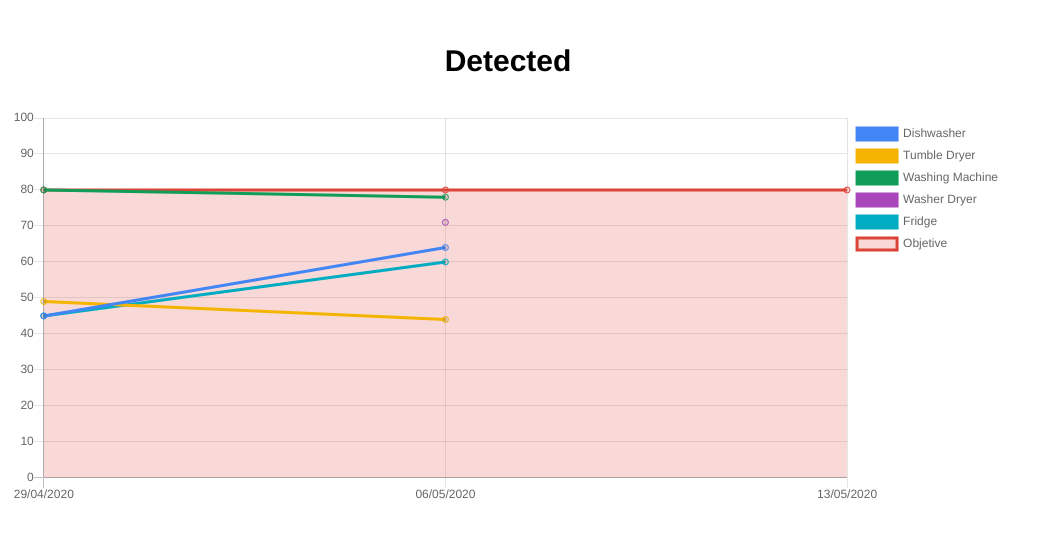
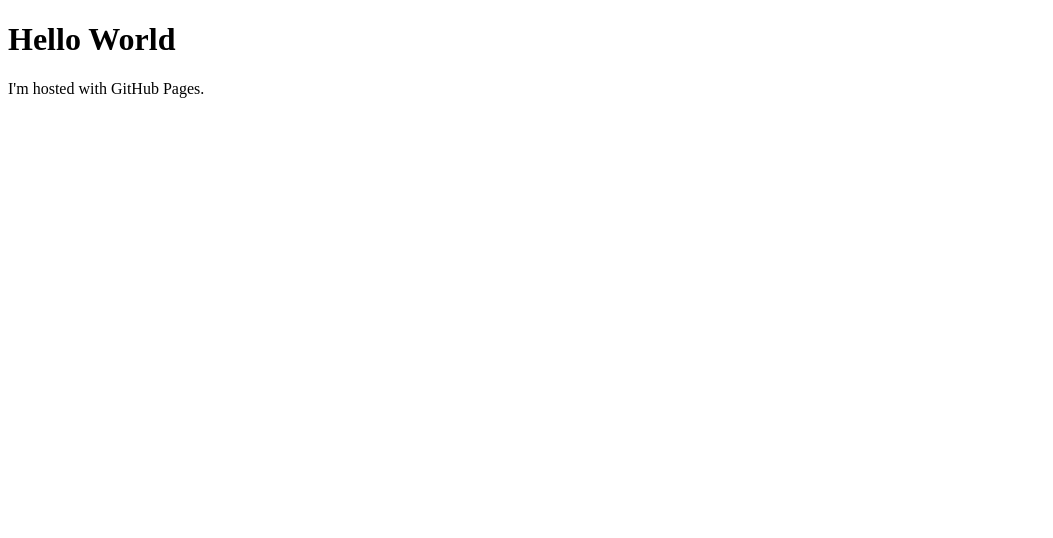
Before and after one commit to daysdg/daysdg.github.io, a plain HTML site: page index.html in a window 1280 px wide. Shown: the whole page, without its empty margins (0-1053 px from the left). Drawn offline with nearby package versions, Linux system fonts and the light colour scheme.

Commit message:
Update index.html

```diff
--- a/index.html
+++ b/index.html
@@ -1,94 +1,7 @@
 <!DOCTYPE html>
-<html>
-  <body>
-    <div style="display: block; width: 1000px;">
-      <canvas id="canvas"></canvas>
-    </div>
-
-
-
-    <script type="text/javascript" src="https://cdn.jsdelivr.net/npm/chart.js"></script>
-
-    <script type="text/javascript">
-
-      var ctx = document.getElementById('canvas');
-
-      var data =  {
-        labels: ['29/04/2020', '06/05/2020', '13/05/2020'],
-        datasets: [
-          {
-            label: 'Dishwasher',
-            fill: false,
-            borderColor: 'rgb(66, 133, 244)',
-            data: [45, 64]
-          },
-          {
-            label: 'Tumble Dryer',
-            fill: false,
-            borderColor: 'rgb(244, 180, 0)',
-            data: [49, 44]
-          },
-          {
-            label: 'Washing Machine',
-            fill: false,
-            borderColor: 'rgb(15, 157, 88)',
-            data: [80, 78]
-          },
-          {
-            label: 'Washer Dryer',
-            fill: false,
-            borderColor: 'rgb(171, 71, 188)',
-            data: [, 71]
-          },
-          {
-            label: 'Fridge',
-            fill: false,
-            borderColor: 'rgb(0, 172, 193)',
-            data: [45, 60]
-          },
-          {
-            label: 'Objetive',
-            borderColor: 'rgb(219, 68, 55)',
-            backgroundColor: 'rgba(219, 68, 55, 0.2)',
-            data: [80, 80, 80]
-          }
-        ]
-    }
-
-      var options = {
-        title: {
-            display: true,
-            text: 'Detected',
-            fontSize: 30,
-            fontStyle: 'bold',
-            fontColor: '#000',
-            lineHeight: 3
-        },
-        legend: {
-          position: 'right',
-          align: 'start'
-        },
-        scales: {
-            yAxes: [{
-                ticks: {
-                    beginAtZero: true,
-                    max: 100
-                }
-            }]
-        }
-      };
-
-      var myLineChart = new Chart(ctx, {
-        type: 'line',
-        data: data,
-        options: options
-    });
-
-
-    </script>
-
-
-
-  </body>
-
+  <html>
+    <body>
+      <h1>Hello World</h1>
+      <p>I'm hosted with GitHub Pages.</p>
+    </body>
 </html>
```
